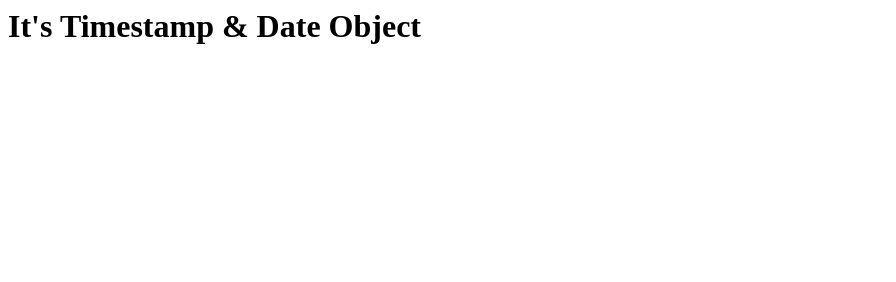
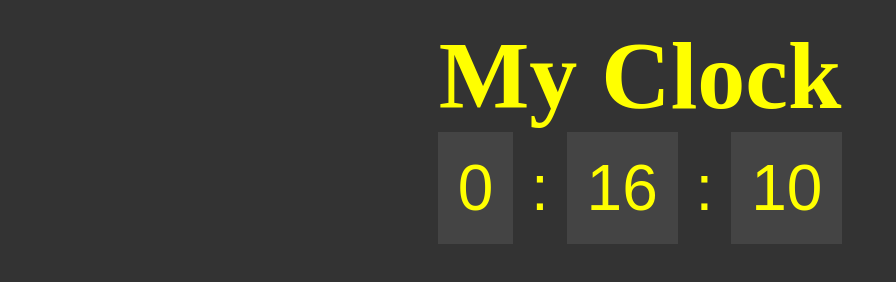
Before and after one commit to fslink/modernJS-theNetNinja, a website: page chapter_10/index.html in a window 1280 px wide. Shown: the whole page, without its empty margins (0-896 px from the left). Drawn offline with Linux system fonts and the light colour scheme.

Commit message:
Building Digital Clock

```diff
--- /dev/null
+++ b/chapter_10/clock.js
@@ -0,0 +1,25 @@
+const clock = document.querySelector('.clock');
+
+const tick = () => {
+
+    const now = new Date();
+
+    const h = now.getHours();
+    const m = now.getMinutes();
+    const s = now.getSeconds();
+
+    // console.log(h, m, s);
+    const html = `
+        <span>${h}</span> :
+        <span>${m}</span> :
+        <span>${s}</span>
+    `;
+
+    clock.innerHTML = html;
+
+}
+
+setInterval(() => {
+    tick();
+
+}, 1000);
--- a/chapter_10/index.html
+++ b/chapter_10/index.html
@@ -4,8 +4,36 @@
     <meta name="viewport" content="width=device-width, initial-scale=1.0">
     <title>Date Object</title>
 </head>
+<style>
+    body{
+        background: #333;
+    }
+    .clock{
+        font-size: 4em;
+        text-align: center;
+        margin: 20px auto;
+        text-align: center;
+        color: yellow;
+        font-family: Arial, Helvetica, sans-serif;
+    }
+
+    .clock span{
+        padding: 20px;
+        background: #444;
+    }
+    h1{
+        margin: 20px auto;
+        margin-bottom: 20px;
+        text-align: center;
+        font-size: 6em;
+        color: yellow;
+    }
+</style>
 <body>
-    <h1>It's Timestamp & Date Object</h1>
-    <script src="time-comp.js"></script>
+    <h1>My Clock</h1>
+
+    <div class="clock"></div>
+
+    <script src="clock.js"></script>
 </body>
 </html>
--- a/chapter_10/time-comp.js
+++ /dev/null
@@ -1,29 +0,0 @@
-
-const before = new Date('February 1 2019 7:30:54');
-const now = new Date();
-
-console.log(now.getTime(), before.getTime());
-
-const diff = now.getTime() - before.getTime();
-console.log(diff);
-
-const seconds = Math.round(diff / 1000);
-console.log('seconds: ' + seconds);
-
-const minutes = Math.round(seconds / 60);
-console.log(minutes);
-
-const hours = Math.round(minutes / 60);
-console.log(hours);
-
-const days = Math.round(hours / 24);
-console.log(days);
-
-const months = Math.round(days / 30);
-console.log(months);
-
-const template = `This blog was created ${months} months ago !`;
-console.log(template);
-
-const timestamp = 39421086030;
-console.log(new Date(timestamp));
```
